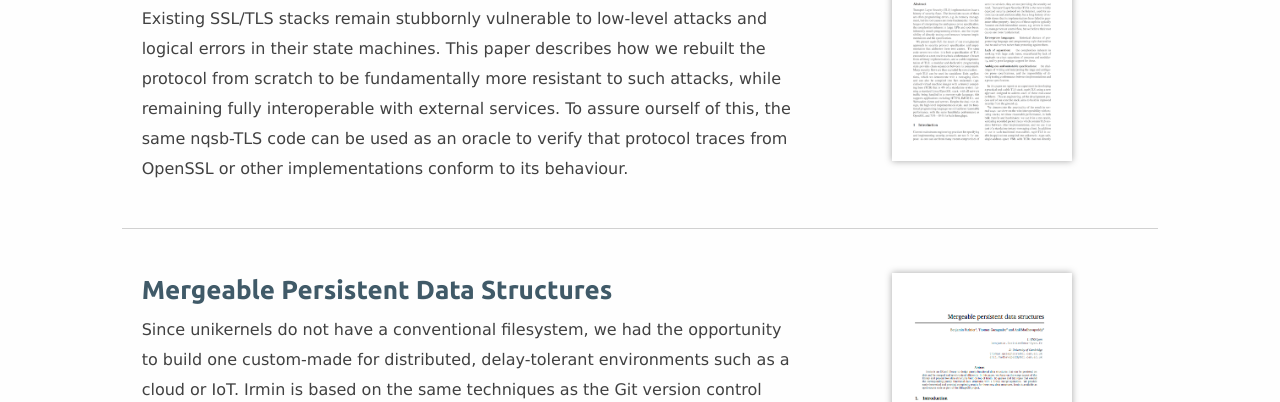
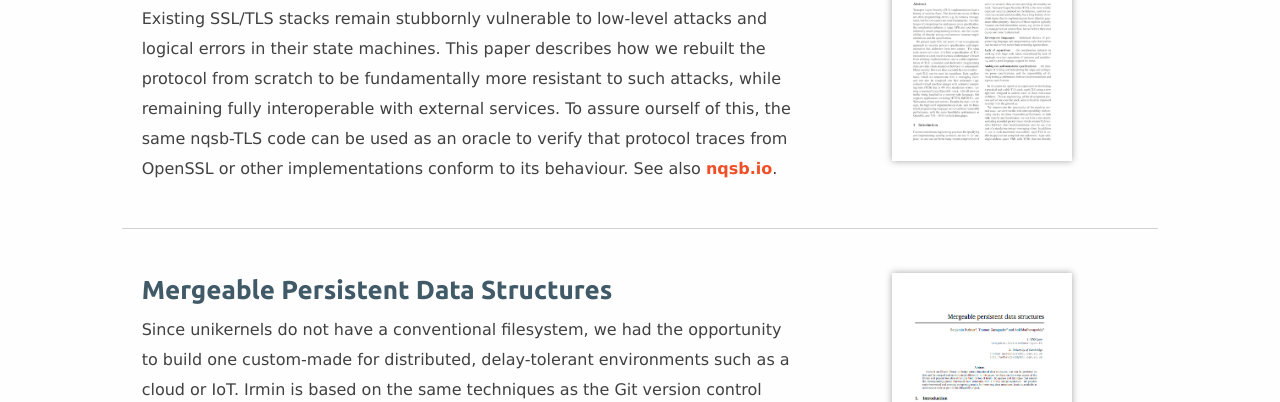
Before and after one commit to Unikernel-Systems/unikernel.org, a Jekyll site: the page built from resources/index.html, in a window 1280 px wide and 900 px high, scrolled down 1623 px. Shown: the part 251-653 px from the top of the window. Built offline with Jekyll 4.4.1, drawn with Linux system fonts in a browser that asks for light colours.

Commit message:
Add link to nqsb.io
cc @hannesm @pqwy

```diff
--- a/resources/index.html
+++ b/resources/index.html
@@ -75,7 +75,7 @@ tagline:
         <div class="row">
           <div class="medium-8 columns">
             <a href="{{BASE_PATH}}/files/2015-nqsbtls-usenixsec.pdf"><h1 class="h3">Not-quite-so-broken TLS: lessons in re-engineering a security protocol specification and implementation</h1></a>
-            <p>Existing SSL/TLS stacks remain stubbornly vulnerable to low-level attacks and logical errors in their state machines. This paper describes how we rebuilt the protocol from scratch to be fundamentally more resistant to such attacks, while remaining fully interoperable with external services. To assure ourself of this, the same nqsb-TLS code can be used as an oracle to verify that protocol traces from OpenSSL or other implementations conform to its behaviour.</p>
+            <p>Existing SSL/TLS stacks remain stubbornly vulnerable to low-level attacks and logical errors in their state machines. This paper describes how we rebuilt the protocol from scratch to be fundamentally more resistant to such attacks, while remaining fully interoperable with external services. To assure ourself of this, the same nqsb-TLS code can be used as an oracle to verify that protocol traces from OpenSSL or other implementations conform to its behaviour. See also <a href="https://nqsb.io">nqsb.io</a>.</p>
           </div>
           <div class="medium-4 columns">
             <a href="{{BASE_PATH}}/files/2015-nqsbtls-usenixsec.pdf"><img class="thumb" src="{{BASE_PATH}}/files/2015-nqsbtls-usenixsec.png"></a>
```
